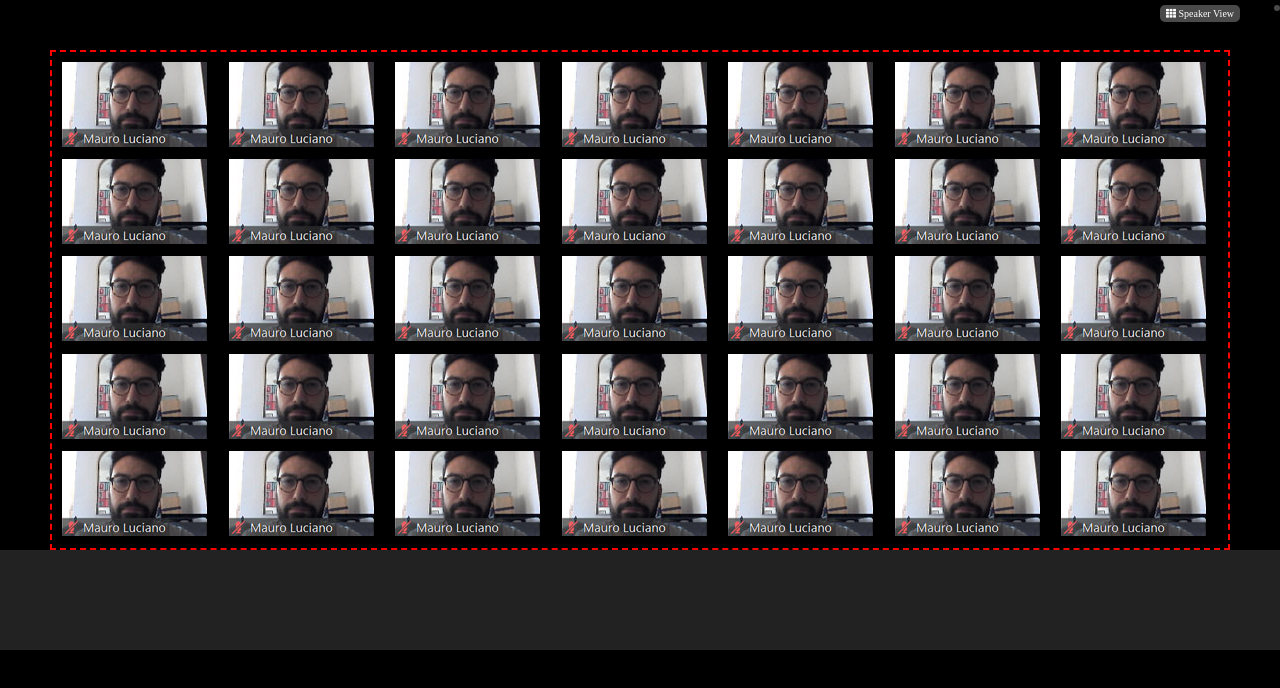
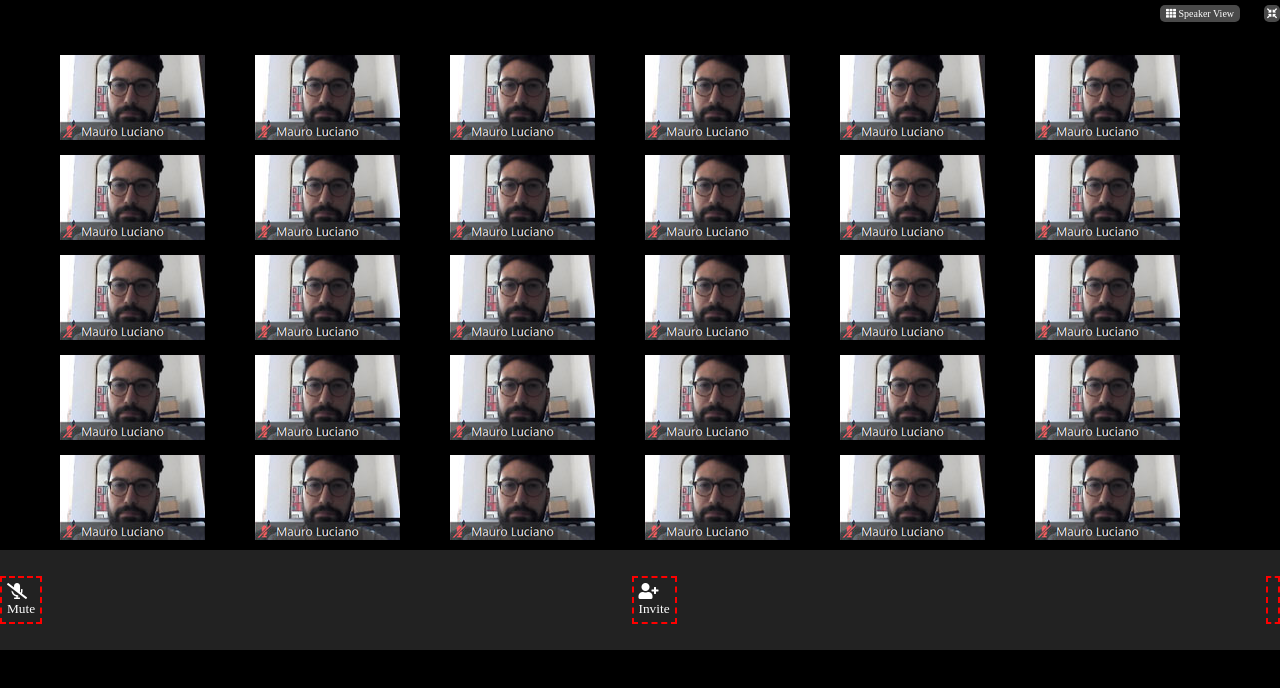
Before and after one commit to mauroluciano/html-css-zoom, a plain HTML site: page index.html in a window 1280 px wide. Drawn offline with Linux system fonts and the light colour scheme.

Commit message:
add footer icons

```diff
--- a/css/style.css
+++ b/css/style.css
@@ -1,50 +1,49 @@
 /*GENERICS*/
 
-*{
+* {
   box-sizing: border-box;
   margin: 0;
   padding: 0;
 }
 
-body{
+body {
   background-color: black;
 }
 
-.container{
-    width: 1180px;
+.container {
+  width: 100vw;
   margin: auto auto;
   justify-content: center;
 }
 
-.flex{
+.flex {
   display: flex;
 }
 
-header{
+header {
   width: 100%;
   position: relative;
   height: 50px;
 }
 
-.debug{
+.debug {
   border: 2px dashed red;
   padding: 5px;
 }
 
-.wrap{
+.wrap {
   flex-wrap: wrap;
 }
 
-.between{
+.between {
   justify-content: space-between;
 }
-
 
 /* header */
 
 .speaker {
   position: absolute;
-    top:0;
+  top: 0;
   right: 40px;
   background-color: #4a4a4a;
   border-radius: 5px;
@@ -54,12 +53,11 @@ header{
   width: 80px;
   text-align: center;
   margin: 5px auto;
-
 }
 
 .zoom {
   position: absolute;
-    top:0;
+  top: 0;
   right: 0;
   color: #fff;
   background-color: #4a4a4a;
@@ -67,9 +65,7 @@ header{
   font-size: 10px;
   padding: 3px;
   margin: 5px auto;
-
 }
-
 
 /* main */
 
@@ -78,19 +74,23 @@ main {
   height: 500px;
 }
 
-.box{
-    width: calc(100% / 7 - 10px);
-    margin:5px;
+.box {
+  width: 185px;
+  margin: 5px;
   height: 85px;
   background-image: url(../img/segnaposto.jpg);
   background-repeat: no-repeat;
   position: relative;
 }
 
-
 /* footer */
 
-footer{
+footer {
   background-color: #222222;
   height: 100px;
+  color: white;
 }
+
+footer sub {
+  display: block;
+}
--- a/index.html
+++ b/index.html
@@ -19,21 +19,14 @@
 
     <header class="flex">
       <div class="speaker"><i class="fas fa-th"></i> Speaker View</div>
-      <div class="zoom">
-        <i class="fa-sharp fa-solid fa-maximize" style="color: #ffffff"></i>
-      </div>
+      <div class="zoom"><i class="fas fa-compress-arrows-alt"></i></div>
     </header>
 
     <!--close header-->
 
     <!--open main-->
 
-    <main class="container flex debug wrap">
-      <div class="box wrap"></div>
-      <div class="box wrap"></div>
-      <div class="box wrap"></div>
-      <div class="box wrap"></div>
-      <div class="box wrap"></div>
+    <main class="container flex wrap">
       <div class="box wrap"></div>
       <div class="box wrap"></div>
       <div class="box wrap"></div>
@@ -66,6 +59,30 @@
       <div class="box wrap"></div>
     </main>
 
-    <footer class="flex between"></footer>
+    <!--close main-->
+
+    <!--open footer-->
+
+    <footer class="flex">
+      <div class="container flex between">
+        <div class="left-button flex debug">
+          <section>
+            <i class="fas fa-microphone-slash"></i>
+            <sub>Mute</sub>
+          </section>
+        </div>
+
+        <div class="center-button flex debug">
+          <section>
+            <i class="fas fa-user-plus"></i>
+            <sub>Invite</sub>
+          </section>
+        </div>
+
+        <div class="right-button flex debug"></div>
+      </div>
+    </footer>
+
+    <!--close footer-->
   </body>
 </html>
```
Lines whose indentation alone changed are shown as unchanged.
